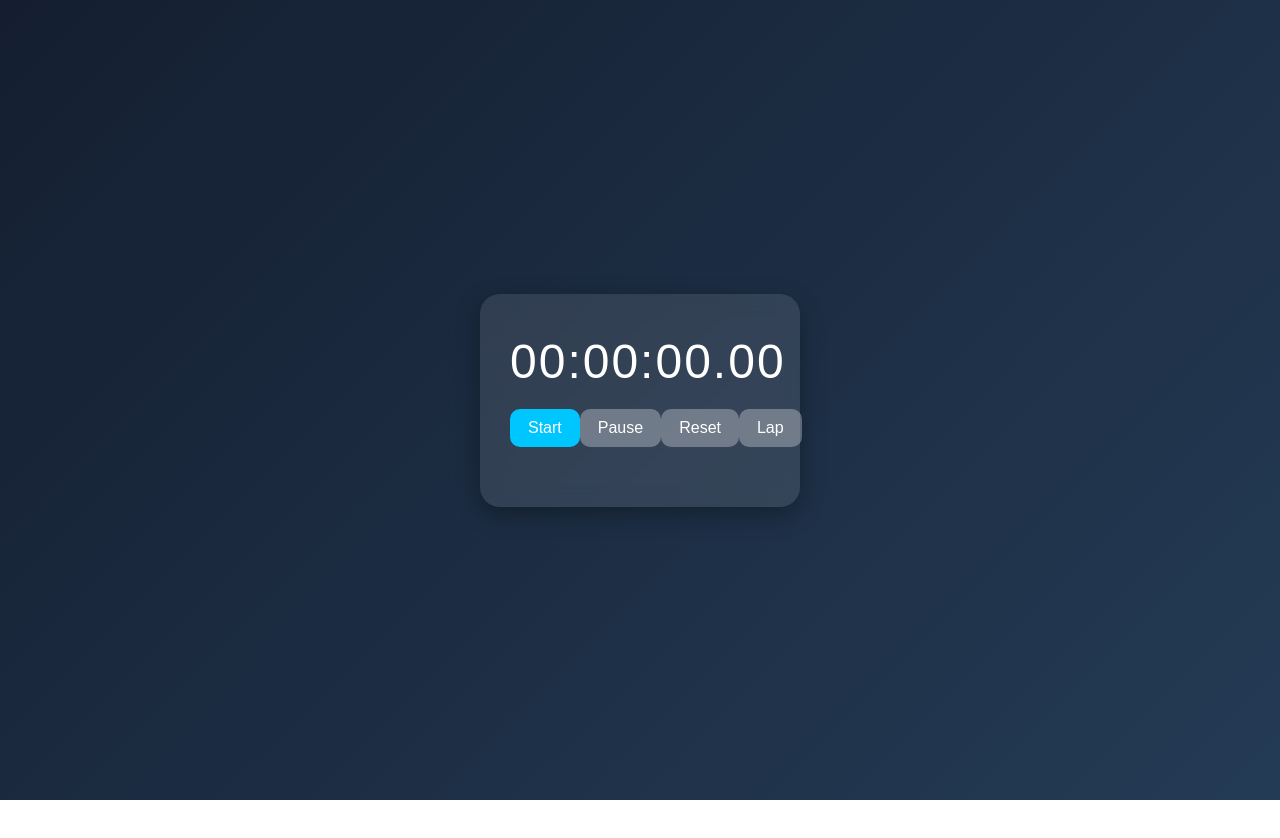
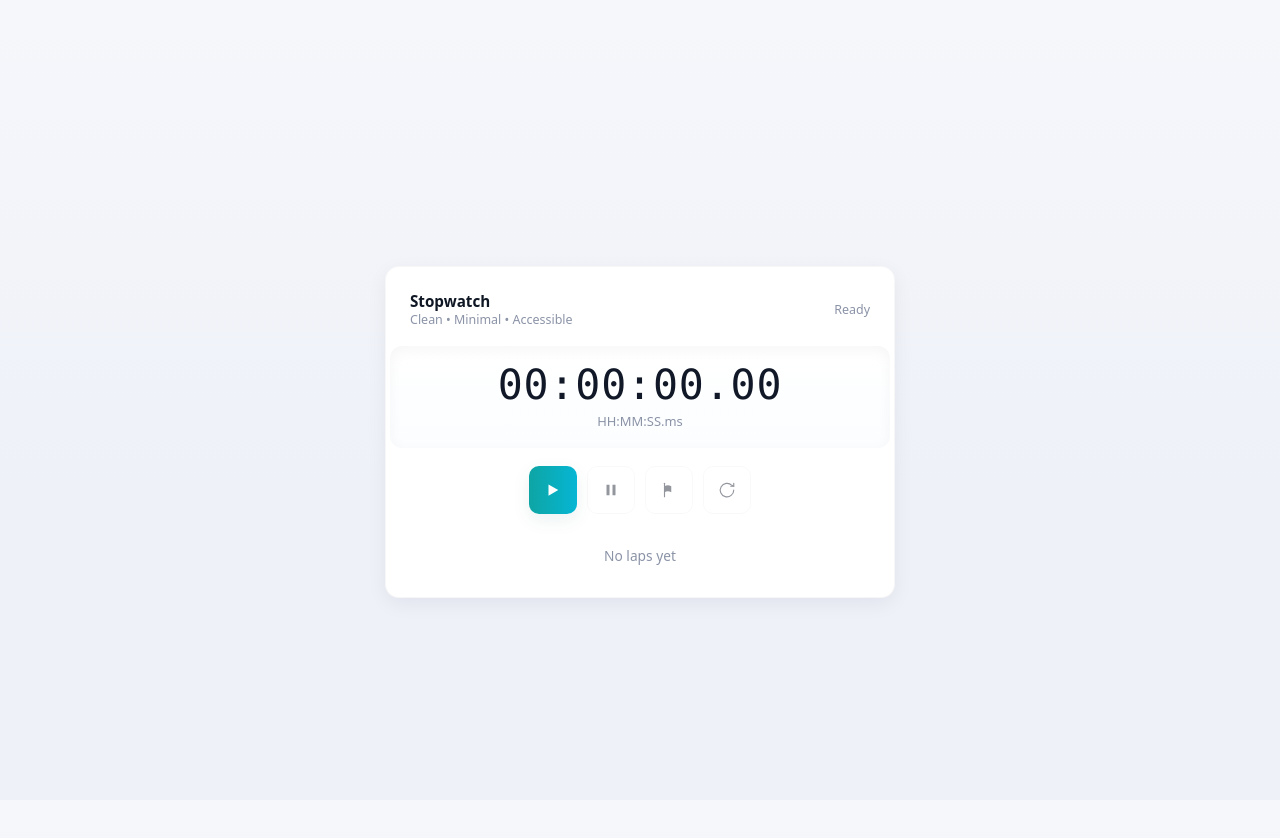
Before and after one commit to kamChor/stopwatch, a plain HTML site: page index.html in a window 1280 px wide. Before the commit the page ends 800 px from the top, so only its background shows below. Drawn offline with Linux system fonts and the light colour scheme.

Commit message:
Refactor stopwatch HTML and improve styling

```diff
--- a/index.html
+++ b/index.html
@@ -1,193 +1,328 @@
 <!DOCTYPE html>
 <html lang="en">
 <head>
-  <meta charset="UTF-8" />
-  <meta name="viewport" content="width=device-width, initial-scale=1.0" />
-  <title>Stopwatch</title>
+  <meta charset="utf-8" />
+  <meta name="viewport" content="width=device-width,initial-scale=1" />
+  <title>Minimal Stopwatch</title>
   <style>
-    * {
-      box-sizing: border-box;
-      font-family: 'Poppins', sans-serif;
+    :root{
+      --bg:#f6f7fb;
+      --card:#ffffff;
+      --muted:#8b93a7;
+      --accent:#111827;
+      --accent-2:#0ea5a4;
+      --glass: rgba(16,24,40,0.03);
+      --shadow: 0 6px 20px rgba(16,24,40,0.06);
+      --radius:14px;
+      --pad:20px;
+      --mono: ui-monospace, SFMono-Regular, Menlo, Monaco, "Roboto Mono", "Segoe UI Mono", monospace;
+      --ui: system-ui, -apple-system, "Segoe UI", Roboto, "Helvetica Neue", Arial;
     }
 
-    body {
-      background: linear-gradient(135deg, #141e30, #243b55);
-      color: #fff;
-      display: flex;
-      justify-content: center;
-      align-items: center;
-      height: 100vh;
-      flex-direction: column;
-      margin: 0;
+    /* Page */
+    html,body{height:100%;margin:0;}
+    body{
+      font-family:var(--ui);
+      background:linear-gradient(180deg,var(--bg),#eef1f8 60%);
+      display:flex;
+      align-items:center;
+      justify-content:center;
+      padding:32px;
+      color:var(--accent);
     }
 
-    .stopwatch {
-      background: rgba(255, 255, 255, 0.1);
-      backdrop-filter: blur(10px);
-      border-radius: 20px;
-      padding: 40px 30px;
-      text-align: center;
-      width: 320px;
-      box-shadow: 0 8px 25px rgba(0, 0, 0, 0.3);
+    /* Card */
+    .card{
+      width:min(460px,96vw);
+      background:var(--card);
+      border-radius:var(--radius);
+      padding:calc(var(--pad) * 1.2);
+      box-shadow:var(--shadow);
+      display:flex;
+      flex-direction:column;
+      gap:18px;
+      align-items:center;
+      border: 1px solid var(--glass);
     }
 
-    .time {
-      font-size: 3rem;
-      letter-spacing: 2px;
-      margin-bottom: 20px;
+    /* Header */
+    .meta{
+      width:100%;
+      display:flex;
+      justify-content:space-between;
+      align-items:center;
+      gap:12px;
+    }
+    .title{font-weight:600; font-size:0.95rem; color:#0f1724;}
+    .sub{font-size:0.78rem; color:var(--muted);}
+
+    /* Time display */
+    .display{
+      width:100%;
+      background:linear-gradient(180deg,#fff,#fbfdff);
+      border-radius:12px;
+      padding:18px 20px;
+      text-align:center;
+      box-shadow: 0 4px 14px rgba(2,6,23,0.04) inset;
+    }
+    .time{
+      font-family:var(--mono);
+      font-size:2.6rem;
+      letter-spacing:0.02em;
+      margin:0;
+      color:var(--accent);
+      line-height:1;
+    }
+    .small{
+      font-size:0.81rem;
+      color:var(--muted);
+      margin-top:6px;
     }
 
-    .buttons {
-      display: flex;
-      justify-content: space-around;
-      margin-bottom: 20px;
+    /* Controls */
+    .controls{
+      width:100%;
+      display:flex;
+      gap:10px;
+      justify-content:center;
     }
+    .btn{
+      appearance:none;
+      border:0;
+      background:transparent;
+      padding:10px;
+      border-radius:10px;
+      cursor:pointer;
+      display:inline-grid;
+      place-items:center;
+      transition: all 150ms ease;
+      min-width:48px;
+      min-height:48px;
+    }
+    .btn:focus{outline:2px solid rgba(14,165,164,0.14); outline-offset:3px;}
+    .btn--primary{
+      background:linear-gradient(90deg,var(--accent-2),#06b6d4);
+      color:#fff;
+      box-shadow: 0 6px 18px rgba(6,95,95,0.08);
+    }
+    .btn--muted{
+      background:transparent;
+      color:var(--accent);
+      border:1px solid rgba(15,23,36,0.06);
+    }
+    .btn[disabled]{opacity:0.45; cursor:default; transform:none;}
 
-    button {
-      background: #00c6ff;
-      border: none;
-      color: #fff;
-      padding: 10px 18px;
-      font-size: 1rem;
-      border-radius: 10px;
-      cursor: pointer;
-      transition: 0.2s;
+    /* Laps */
+    .laps{
+      width:100%;
+      display:flex;
+      flex-direction:column;
+      gap:8px;
+      margin-top:6px;
     }
+    .lap{
+      display:flex;
+      justify-content:space-between;
+      align-items:center;
+      background:var(--glass);
+      padding:10px 12px;
+      border-radius:10px;
+      font-size:0.88rem;
+      color:var(--accent);
+    }
+    .lap .index{color:var(--muted); font-size:0.82rem;}
+    .no-laps{font-size:0.86rem; color:var(--muted); text-align:center; padding:8px 0;}
 
-    button:hover {
-      background: #0072ff;
-    }
+    /* Icons (simple) */
+    svg{width:18px;height:18px;display:block;}
 
-    button:disabled {
-      background: rgba(255, 255, 255, 0.3);
-      cursor: not-allowed;
-    }
-
-    .laps {
-      max-height: 150px;
-      overflow-y: auto;
-      text-align: left;
-      font-size: 0.9rem;
-      padding-right: 10px;
-    }
-
-    .lap {
-      margin: 5px 0;
-      border-bottom: 1px solid rgba(255, 255, 255, 0.2);
-      padding-bottom: 3px;
-    }
-
-    ::-webkit-scrollbar {
-      width: 4px;
-    }
-
-    ::-webkit-scrollbar-thumb {
-      background: rgba(255, 255, 255, 0.4);
-      border-radius: 2px;
+    /* Responsive tweaks */
+    @media (max-width:380px){
+      .time{font-size:2.1rem;}
+      .card{padding:16px;}
+      .btn{min-width:44px; min-height:44px;}
     }
   </style>
 </head>
 <body>
-  <div class="stopwatch">
-    <div class="time" id="display">00:00:00.00</div>
-
-    <div class="buttons">
-      <button id="startBtn">Start</button>
-      <button id="pauseBtn" disabled>Pause</button>
-      <button id="resetBtn" disabled>Reset</button>
-      <button id="lapBtn" disabled>Lap</button>
+  <main class="card" role="application" aria-label="Minimal stopwatch">
+    <div class="meta">
+      <div>
+        <div class="title">Stopwatch</div>
+        <div class="sub">Clean • Minimal • Accessible</div>
+      </div>
+      <div class="sub" id="status" aria-live="polite">Ready</div>
     </div>
 
-    <div class="laps" id="laps"></div>
-  </div>
+    <div class="display" role="timer" aria-atomic="true" aria-live="off">
+      <div id="time" class="time">00:00:00.00</div>
+      <div class="small">HH:MM:SS.ms</div>
+    </div>
+
+    <div class="controls" role="group" aria-label="Stopwatch controls">
+      <button id="start" class="btn btn--primary" title="Start" aria-pressed="false">
+        <!-- Play icon -->
+        <svg viewBox="0 0 24 24" fill="none" aria-hidden="true">
+          <path d="M6 4.5v15l13-7.5L6 4.5z" fill="currentColor"/>
+        </svg>
+      </button>
+
+      <button id="pause" class="btn btn--muted" title="Pause" disabled>
+        <!-- Pause icon -->
+        <svg viewBox="0 0 24 24" fill="none" aria-hidden="true">
+          <path d="M6 5h4v14H6zM14 5h4v14h-4z" fill="currentColor"/>
+        </svg>
+      </button>
+
+      <button id="lap" class="btn btn--muted" title="Lap" disabled>
+        <!-- Flag / lap icon -->
+        <svg viewBox="0 0 24 24" fill="none" aria-hidden="true">
+          <path d="M6 3v18" stroke="currentColor" stroke-width="1.5" stroke-linecap="round"/>
+          <path d="M6 7c3-1.6 6-1.6 9 0v8c-3-1.6-6-1.6-9 0" fill="currentColor"/>
+        </svg>
+      </button>
+
+      <button id="reset" class="btn btn--muted" title="Reset" disabled>
+        <!-- Reset icon -->
+        <svg viewBox="0 0 24 24" fill="none" aria-hidden="true">
+          <path d="M21 12a9 9 0 1 1-2.6-6.2L21 7" stroke="currentColor" stroke-width="1.5" stroke-linecap="round" stroke-linejoin="round"/>
+          <path d="M21 3v4h-4" stroke="currentColor" stroke-width="1.5" stroke-linecap="round" stroke-linejoin="round"/>
+        </svg>
+      </button>
+    </div>
+
+    <div class="laps" id="laps" aria-live="polite">
+      <div class="no-laps" id="noLaps">No laps yet</div>
+    </div>
+  </main>
 
   <script>
-    let startTime = 0;
-    let elapsedTime = 0;
-    let timerInterval;
+    // State
+    let startAt = 0;       // timestamp when started/resumed
+    let elapsed = 0;       // ms elapsed when paused
+    let timer = null;
     let running = false;
 
-    const display = document.getElementById("display");
-    const startBtn = document.getElementById("startBtn");
-    const pauseBtn = document.getElementById("pauseBtn");
-    const resetBtn = document.getElementById("resetBtn");
-    const lapBtn = document.getElementById("lapBtn");
-    const lapsContainer = document.getElementById("laps");
+    // Elements
+    const elTime = document.getElementById('time');
+    const btnStart = document.getElementById('start');
+    const btnPause = document.getElementById('pause');
+    const btnReset = document.getElementById('reset');
+    const btnLap = document.getElementById('lap');
+    const lapsEl = document.getElementById('laps');
+    const noLaps = document.getElementById('noLaps');
+    const statusEl = document.getElementById('status');
 
-    function timeToString(time) {
-      let diffInHrs = time / 3600000;
-      let hh = Math.floor(diffInHrs);
+    // Formatting helper: ms -> HH:MM:SS.ms (two-digit hundredths)
+    function format(ms){
+      const totalHundredths = Math.floor(ms / 10);
+      const hh = Math.floor(totalHundredths / 360000);
+      const mm = Math.floor((totalHundredths % 360000) / 6000);
+      const ss = Math.floor((totalHundredths % 6000) / 100);
+      const cc = totalHundredths % 100;
 
-      let diffInMin = (diffInHrs - hh) * 60;
-      let mm = Math.floor(diffInMin);
+      const sHH = String(hh).padStart(2,'0');
+      const sMM = String(mm).padStart(2,'0');
+      const sSS = String(ss).padStart(2,'0');
+      const sCC = String(cc).padStart(2,'0');
 
-      let diffInSec = (diffInMin - mm) * 60;
-      let ss = Math.floor(diffInSec);
-
-      let diffInMs = (diffInSec - ss) * 100;
-      let ms = Math.floor(diffInMs);
-
-      let formattedHH = hh.toString().padStart(2, "0");
-      let formattedMM = mm.toString().padStart(2, "0");
-      let formattedSS = ss.toString().padStart(2, "0");
-      let formattedMS = ms.toString().padStart(2, "0");
-
-      return `${formattedHH}:${formattedMM}:${formattedSS}.${formattedMS}`;
+      return `${sHH}:${sMM}:${sSS}.${sCC}`;
     }
 
-    function start() {
-      if (!running) {
-        running = true;
-        startTime = Date.now() - elapsedTime;
-        timerInterval = setInterval(() => {
-          elapsedTime = Date.now() - startTime;
-          display.innerHTML = timeToString(elapsedTime);
-        }, 10);
-
-        startBtn.disabled = true;
-        pauseBtn.disabled = false;
-        resetBtn.disabled = false;
-        lapBtn.disabled = false;
-      }
+    // Render display
+    function render(){
+      const ms = running ? (Date.now() - startAt + elapsed) : elapsed;
+      elTime.textContent = format(ms);
     }
 
-    function pause() {
-      if (running) {
-        running = false;
-        clearInterval(timerInterval);
-
-        startBtn.disabled = false;
-        pauseBtn.disabled = true;
+    // Tick at 60fps-ish but update displayed hundredths properly
+    function startTimer(){
+      if (timer) cancelAnimationFrame(timer);
+      function tick(){
+        render();
+        timer = requestAnimationFrame(tick);
       }
+      timer = requestAnimationFrame(tick);
     }
 
-    function reset() {
-      running = false;
-      clearInterval(timerInterval);
-      elapsedTime = 0;
-      display.innerHTML = "00:00:00.00";
-      lapsContainer.innerHTML = "";
-
-      startBtn.disabled = false;
-      pauseBtn.disabled = true;
-      resetBtn.disabled = true;
-      lapBtn.disabled = true;
+    function stopTimer(){
+      if (timer) cancelAnimationFrame(timer);
+      timer = null;
     }
 
-    function lap() {
-      if (running) {
-        const lapTime = timeToString(elapsedTime);
-        const lapElement = document.createElement("div");
-        lapElement.classList.add("lap");
-        lapElement.textContent = `Lap ${lapsContainer.childElementCount + 1}: ${lapTime}`;
-        lapsContainer.prepend(lapElement);
+    // Controls
+    btnStart.addEventListener('click', () => {
+      if (!running){
+        running = true;
+        startAt = Date.now();
+        startTimer();
+        btnStart.setAttribute('aria-pressed','true');
+        btnStart.classList.add('btn--primary');
+        btnPause.disabled = false;
+        btnReset.disabled = false;
+        btnLap.disabled = false;
+        statusEl.textContent = 'Running';
       }
+    });
+
+    btnPause.addEventListener('click', () => {
+      if (running){
+        running = false;
+        elapsed = Date.now() - startAt + elapsed;
+        stopTimer();
+        btnStart.setAttribute('aria-pressed','false');
+        btnStart.classList.remove('btn--primary');
+        btnPause.disabled = true;
+        statusEl.textContent = 'Paused';
+      }
+    });
+
+    btnReset.addEventListener('click', () => {
+      running = false;
+      startAt = 0;
+      elapsed = 0;
+      stopTimer();
+      render();
+      // reset UI
+      btnPause.disabled = true;
+      btnReset.disabled = true;
+      btnLap.disabled = true;
+      // clear laps
+      lapsEl.innerHTML = '';
+      lapsEl.appendChild(noLaps);
+      statusEl.textContent = 'Ready';
+    });
+
+    btnLap.addEventListener('click', () => {
+      const current = running ? (Date.now() - startAt + elapsed) : elapsed;
+      const lapText = format(current);
+      addLap(lapText);
+    });
+
+    // Add lap (most recent on top)
+    function addLap(text){
+      // remove "no laps" placeholder if present
+      if (noLaps && noLaps.parentNode) noLaps.remove();
+
+      const rows = lapsEl.querySelectorAll('.lap');
+      const idx = rows.length + 1;
+      const item = document.createElement('div');
+      item.className = 'lap';
+      item.innerHTML = `<div class="index">Lap ${idx}</div><div class="timeVal">${text}</div>`;
+      // prepend
+      lapsEl.insertBefore(item, lapsEl.firstChild);
     }
 
-    startBtn.addEventListener("click", start);
-    pauseBtn.addEventListener("click", pause);
-    resetBtn.addEventListener("click", reset);
-    lapBtn.addEventListener("click", lap);
+    // keyboard shortcuts: Space = start/pause, r = reset, l = lap
+    window.addEventListener('keydown', (e) => {
+      if (e.target && ['INPUT','TEXTAREA'].includes(e.target.tagName)) return;
+      if (e.code === 'Space'){ e.preventDefault(); running ? btnPause.click() : btnStart.click(); }
+      if (e.key.toLowerCase() === 'r') btnReset.click();
+      if (e.key.toLowerCase() === 'l') btnLap.click();
+    });
+
+    // initial render
+    render();
   </script>
 </body>
 </html>
```
